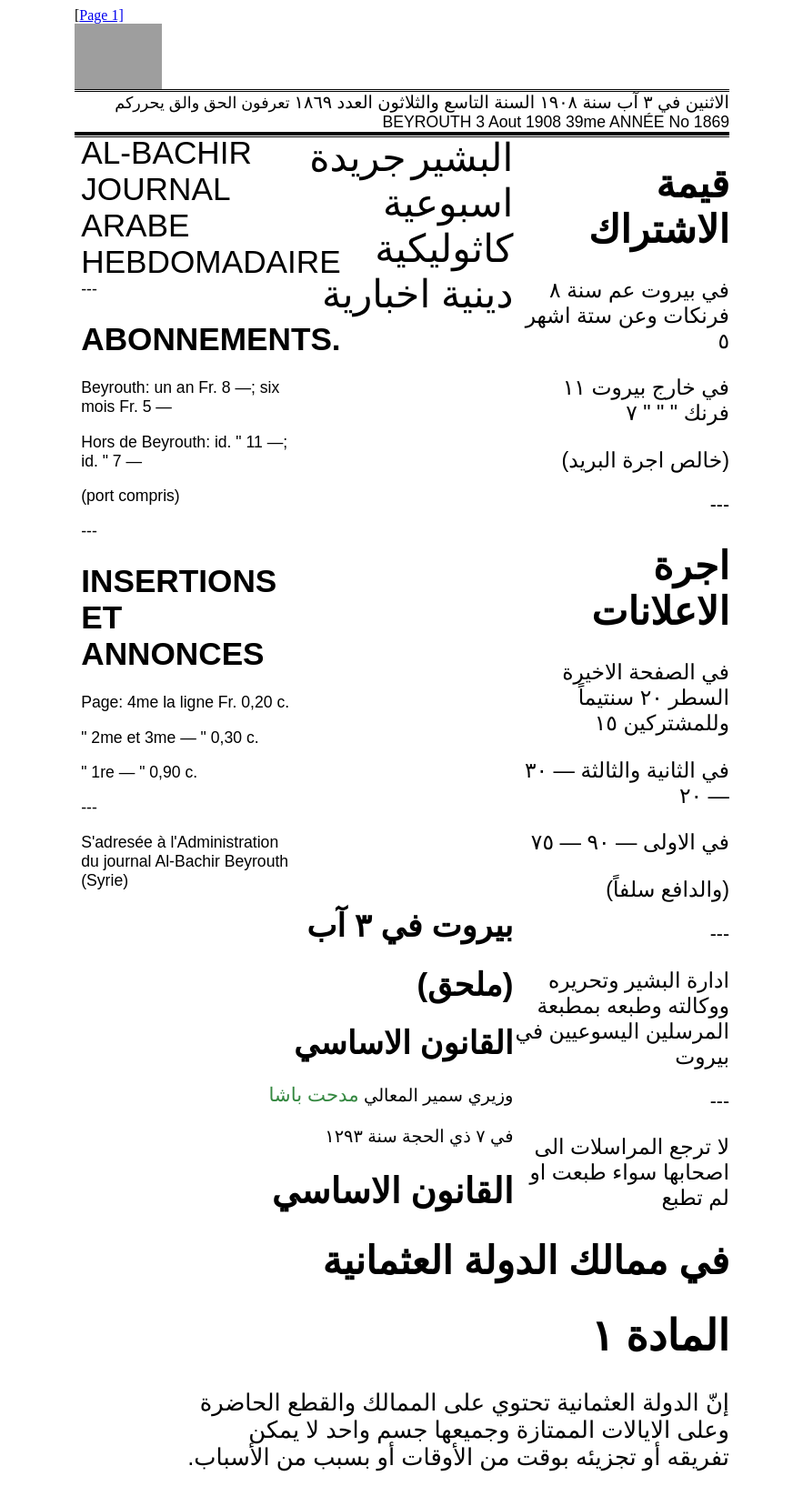
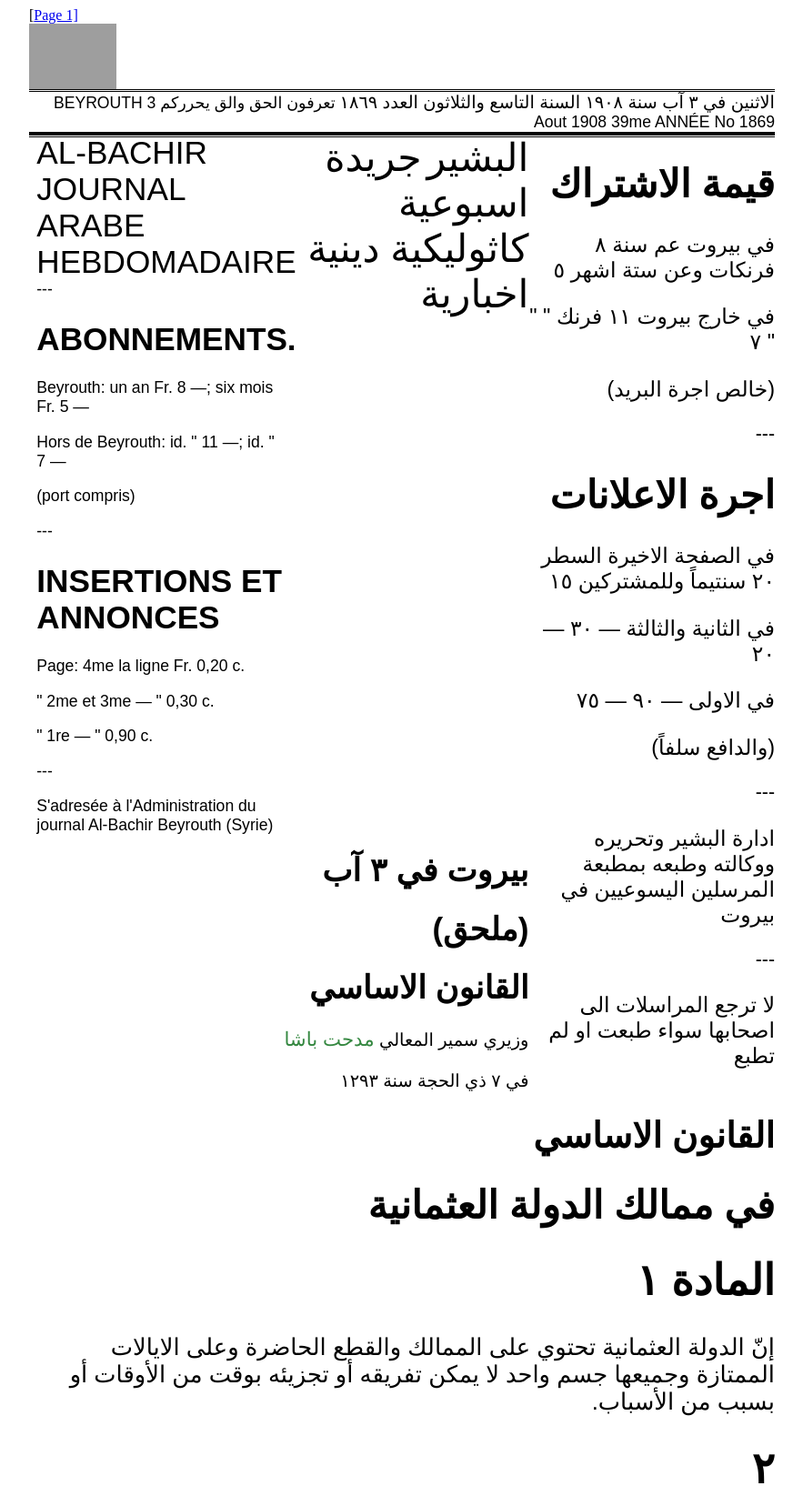
Before and after one commit to tillgrallert/TeachingTei, a plain HTML site: page html/Bashir-v39.html in a window 1280 px wide. Shown: the top 1645 px of the page at 91% size, without its empty margins (198-1081 px from the left). Drawn offline with Linux system fonts and the light colour scheme; grey boxes are pictures that could not be loaded.

Commit message:
minor change in width

```diff
--- a/css/html_arabicNewspapers.css
+++ b/css/html_arabicNewspapers.css
@@ -17,7 +17,7 @@
     font-size:100%;
 }
 html {
-    max-width:800px;
+    max-width:900px;
     height:100%;
     margin-left:auto;
     margin-right:auto;
@@ -53,10 +53,6 @@ div.cSec {
     border-bottom:black double;
 }
 
-div.cArt {
-    max-width:600px;
-}
-
 .cPN {
     display:block;
 
```
